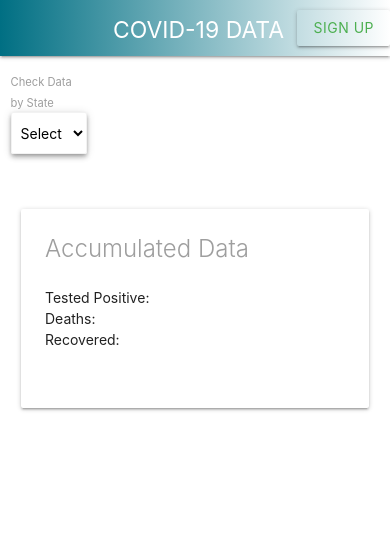
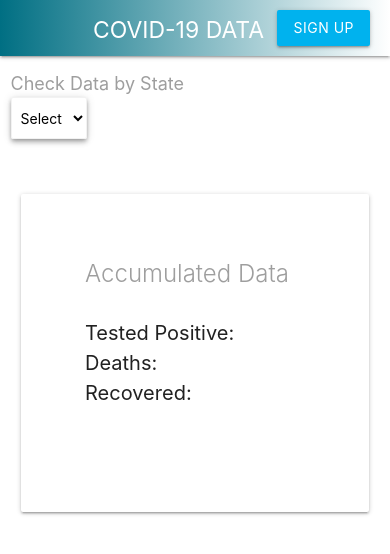
Before and after one commit to Walker-Walker/Covid-19-Data-, a website: page public/index.html in a window 390 px wide. Drawn offline with nearby package versions, Linux system fonts and the light colour scheme.

Commit message:
mobile first/responsive/card layout/sign up button color

```diff
--- a/public/assets/css/style.css
+++ b/public/assets/css/style.css
@@ -1,10 +1,28 @@
 .nav-wrapper {
   background: linear-gradient(to right, rgb(0, 111, 131), white);
 }
+
 #menu {
-  background-color: rgba(255, 255, 255, 0);
+  background-color: #00B2EE;
   border: 0px;
+  margin-right: 20px;
 }
+
+/* State Label Format */
+label {
+  font-size: 18px;
+  white-space: nowrap;
+  overflow: hidden;
+}
+
+/* Card Format */
+.card {
+  padding: 40px;
+  font-size: 20px;
+  white-space: nowrap;
+  overflow: hidden;
+}
+
 /* CSS for CHART */
 .highcharts-container {
   position: relative;
--- a/public/index.html
+++ b/public/index.html
@@ -18,7 +18,7 @@
       <div class="nav-wrapper valign-wrapper row">
         <h5 class="col s6">COVID-19 DATA</h5>
         <!-- Modal triger-->
-        <button data-target="modal1" class="waves-effect waves-teal btn modal-trigger green-text" id="menu">
+        <button data-target="modal1" class="waves-effect waves-teal btn modal-trigger white-text" id="menu">
           <!-- <i class="material-icons" id="menu-icon">menu</i> -->
           Sign Up
         </button>
@@ -120,7 +120,7 @@
       </div>
     </div>
     <div class="section row" id="data">
-      <div class="section col s12">
+      <div class="section col s12 m12 l6">
         <div class="section col s12" id="current-date-data">
           <div class="card">
             <div class="card-content">
@@ -234,7 +234,7 @@
           </div>
         </div>
       </div> -->
-      <div class="section col s12">
+      <div class="section col s12 m12 l6">
         <!--container for chart-->
         <div id="container"></div>
       </div>
```
